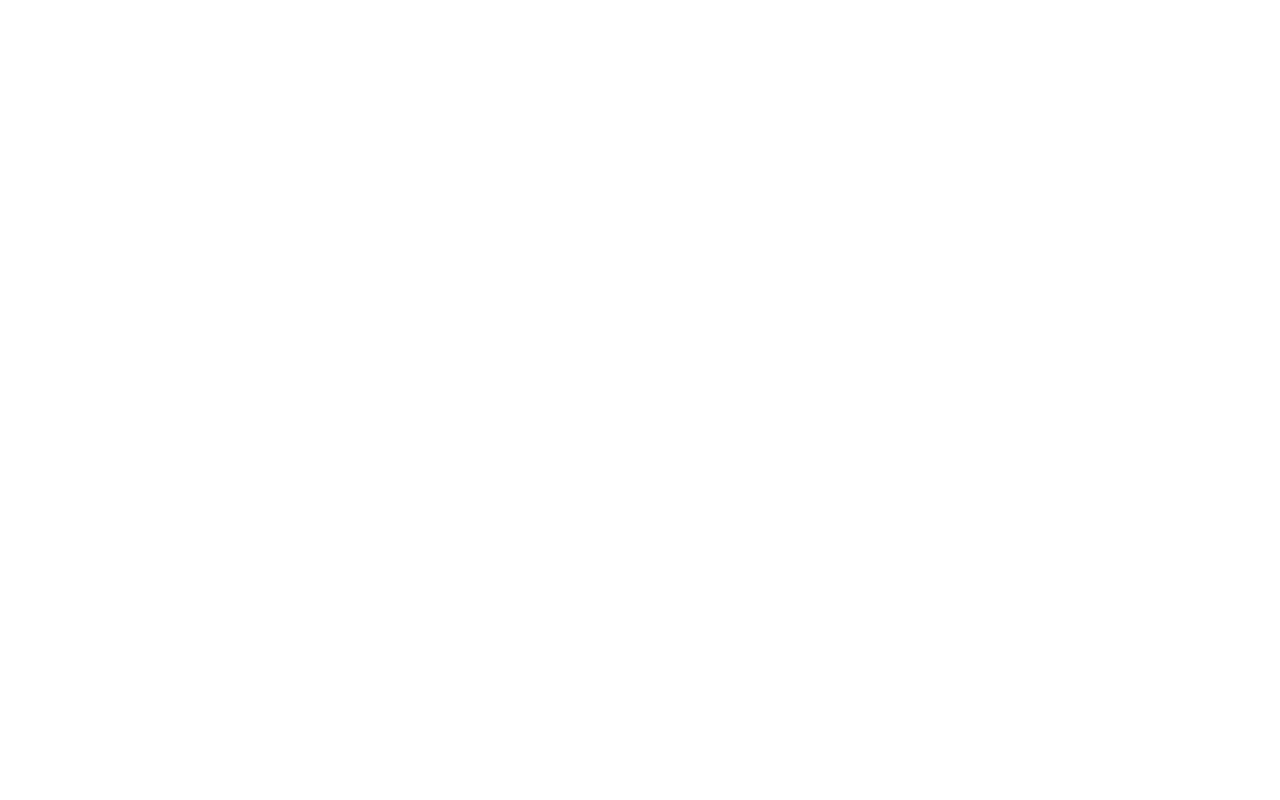
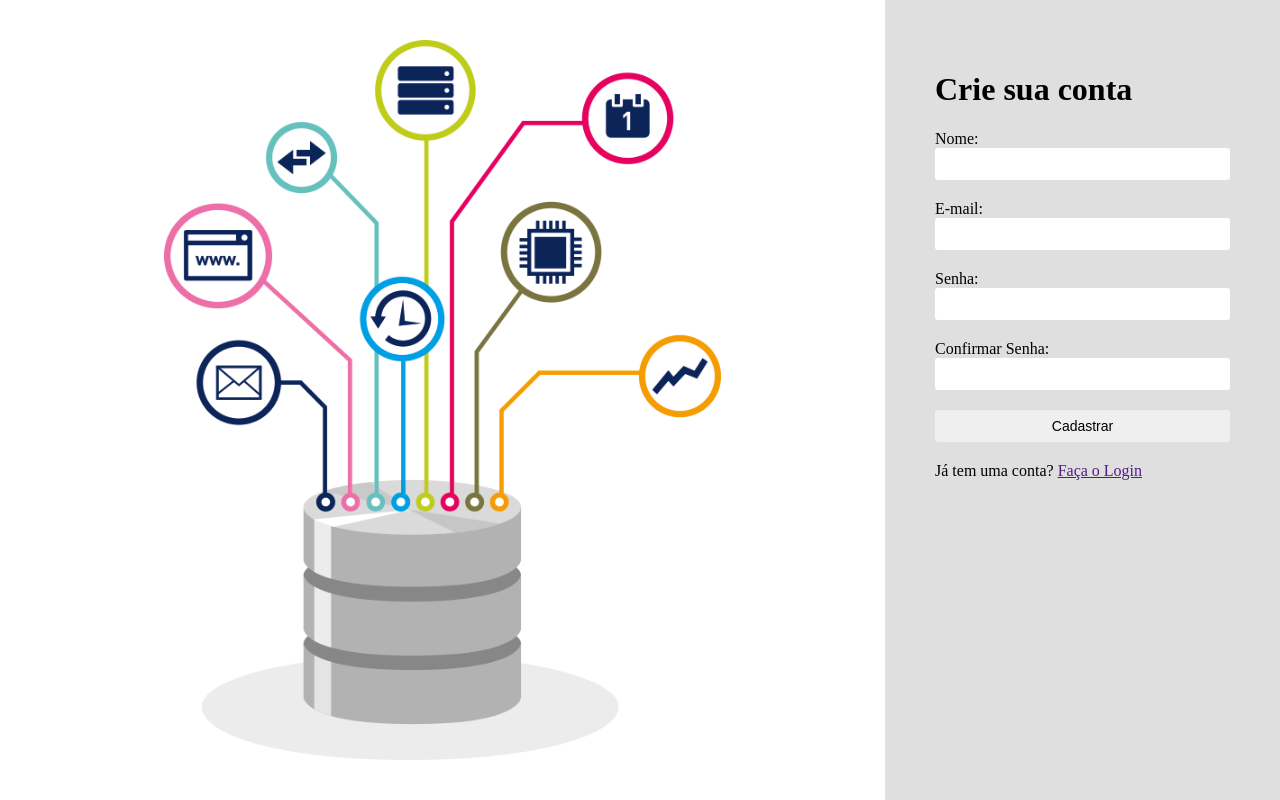
Before and after one commit to tarcisiofalcao/Validador, a plain HTML site: page index.html in a window 1280 px wide. Drawn offline with Linux system fonts and the light colour scheme.

Commit message:
primeiro commit
Criando arquivo html.
Estilizando pagina.

```diff
--- a/index.html
+++ b/index.html
@@ -7,7 +7,38 @@
     <link rel="stylesheet" href="style.css">
 </head>
 <body>
-
+    <div class="screen">
+        <aside class="left">
+            <img src="database.png" alt="">
+        </aside>
+        <main class="right">
+            <h1>Crie sua conta</h1>
+            <form action="" method="post">
+                <label for="">
+                    Nome:</br>
+                    <input type="text" name="name" id="" autofocus>
+                </label>
+                <label for="">
+                    E-mail:</br>
+                    <input type="email" name="email" id="">
+                </label>
+                <label for="">
+                    Senha:</br>
+                    <input type="password" name="password" id="">
+                </label>
+                <label for="">
+                    Confirmar Senha:</br>
+                    <input type="password" name="password" id="">
+                </label>
+                <label for="">
+                    <input type="submit" value="Cadastrar">
+                </label>
+            </form>
+            <div class="login">
+                Já tem uma conta? <a href="">Faça o Login</a>
+            </div>
+        </main>
+    </div>
 
 
     <script src="script.js"></script>
--- a/style.css
+++ b/style.css
@@ -0,0 +1,55 @@
+*{
+    box-sizing: border-box;
+}
+body{
+    margin: 0;
+    padding: 0;
+    box-sizing: border-box;
+
+}
+.screen{
+    height: 100vh;
+    width: 100vw;
+    display: flex;
+    align-items: center;
+    background-color: rgb(255, 255, 255);
+    margin: auto;
+
+}
+.left{
+    flex: 3;
+    display: flex;
+    justify-content: center;
+    align-items: center;
+}
+.left img{
+    max-height: 90vh;
+    width: auto;
+}
+.right{
+    flex: 1;
+    min-width: 30vw;
+    height: 100%;
+    background-color: #dfdfdf;
+    padding: 50px;
+
+}
+form{
+    display: flex;
+    flex-direction: column;
+
+}
+label{
+    margin-bottom: 20px;
+}
+.right input{
+    border: 0;
+    border-radius: 3px;
+    padding: 8px;
+    font-size: 14px;
+    width: 100%;
+    outline: 0;
+}
+.right input[type="submit"]{
+    cursor: pointer;
+}
```
Also changed, not shown: database.png (added).
